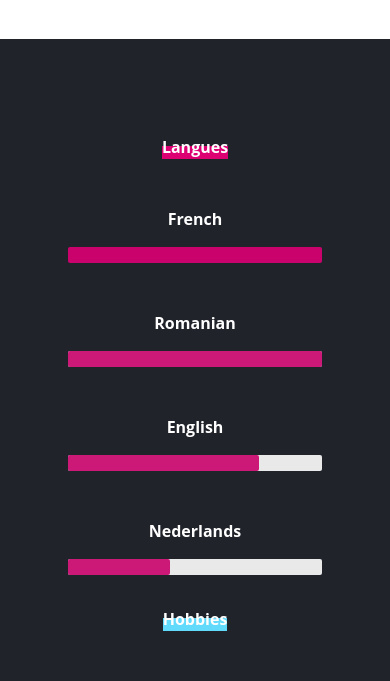
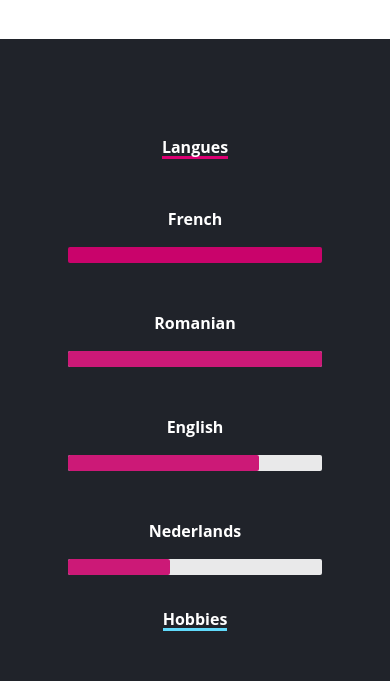
Before and after one commit to meduard11/eduard-cv, a React (Create React App) app: page / in a window 390 px wide. Shown: the part 3780-4461 px from the top of the page. Built offline with nearby package versions, Linux system fonts and the light colour scheme.

Commit message:
fixed cunderline

```diff
--- a/src/index.css
+++ b/src/index.css
@@ -72,3 +72,26 @@ html {
   z-index: -1;
   background: #61dafb;
 }
+
+@media (max-width: 800px) {
+  .cunderline2::after {
+    height: 0.4rem;
+  }
+}
+
+@media (max-width: 800px) {
+  .cunderline::after {
+    height: 0.4rem;
+  }
+}
+@media (max-width: 500px) {
+  .cunderline2::after {
+    height: 0.2rem;
+  }
+}
+
+@media (max-width: 500px) {
+  .cunderline::after {
+    height: 0.2rem;
+  }
+}
```
